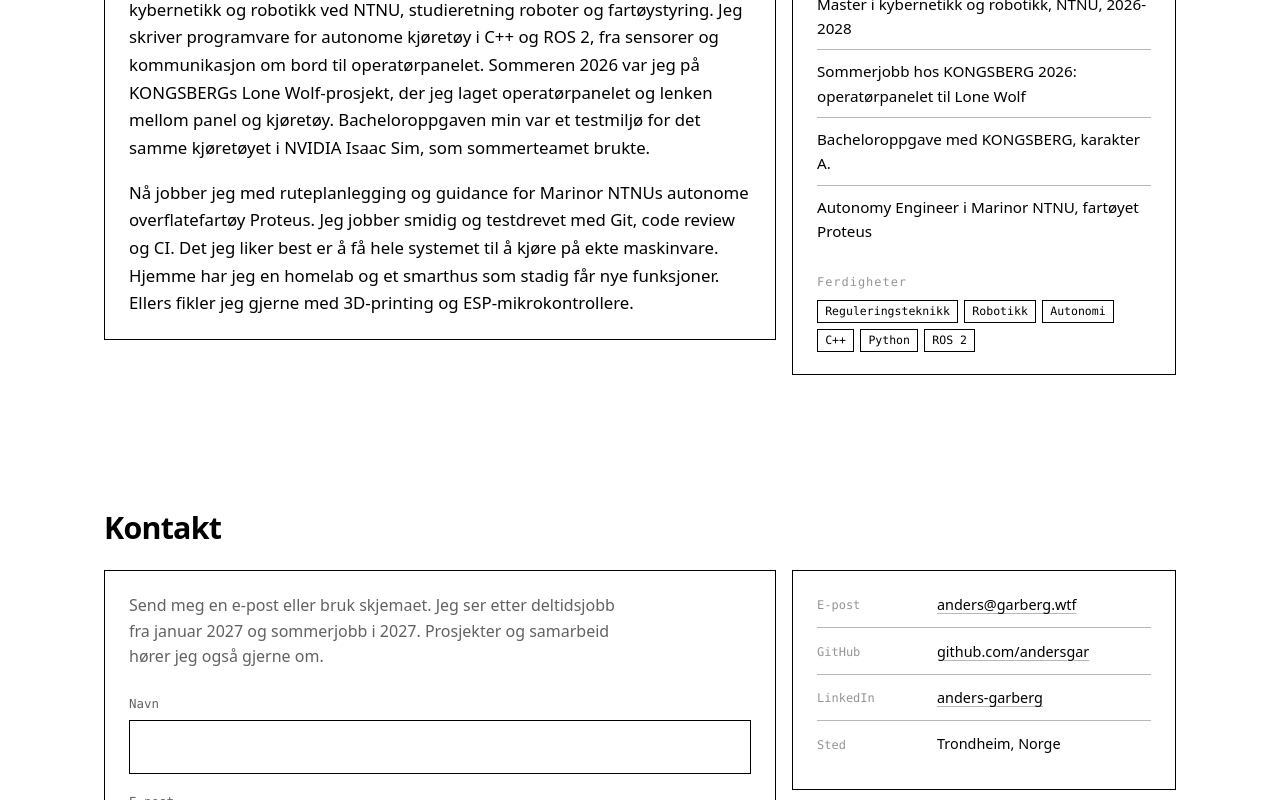
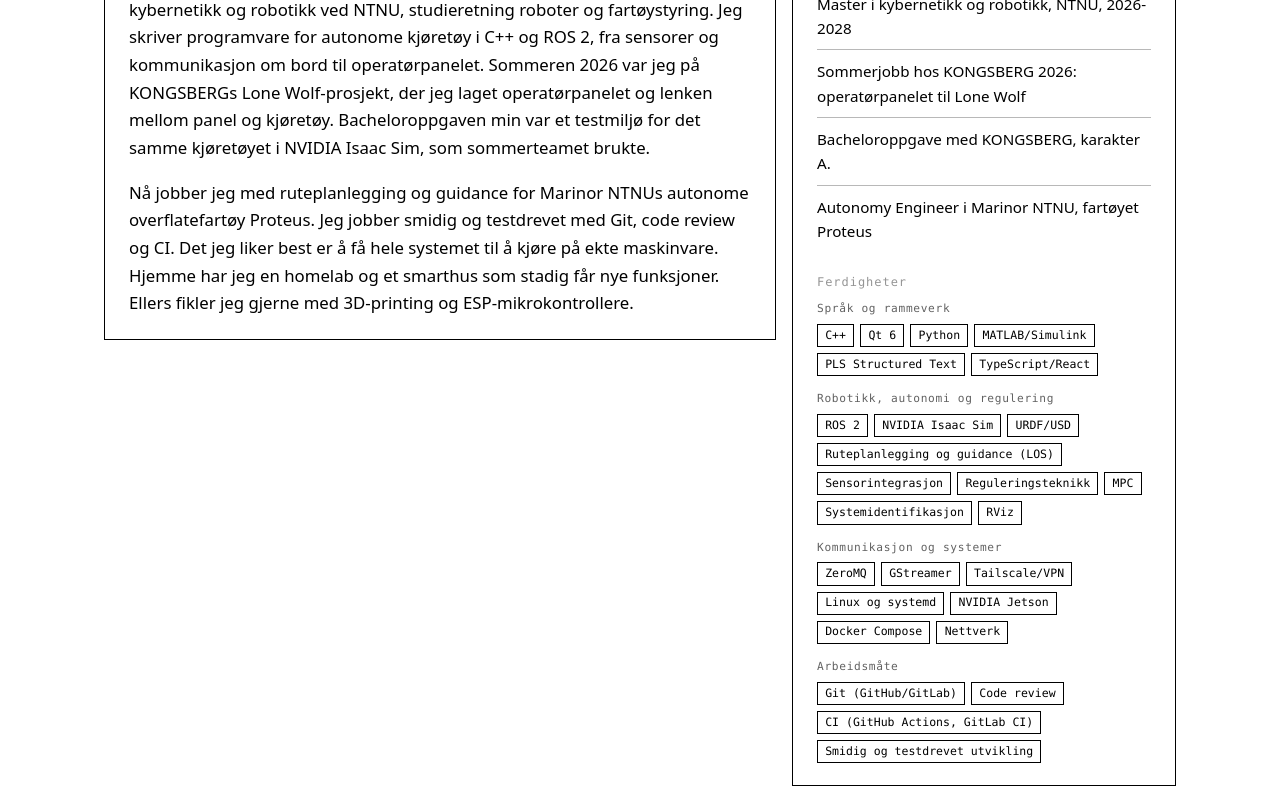
Before and after one commit to andersgar/anders.garberg.wtf, a React (Vite) app: page /om-meg in a window 1280 px wide. Shown: the part 3787-4587 px from the top of the page. Built offline with nearby package versions, Linux system fonts and the light colour scheme; no server answers.

Commit message:
Group the skills in the About section the way the CV does, shared with the prerender.

```diff
--- a/scripts/prerender.ts
+++ b/scripts/prerender.ts
@@ -10,6 +10,7 @@
 import { resolve } from "node:path";
 import type { Plugin } from "vite";
 import { translations, type Language } from "../src/i18n/translations";
+import { SKILL_GROUPS } from "../src/data/skills";
 
 const SITE = "https://garberg.wtf";
 
@@ -253,9 +254,12 @@
     })
     .join("\n");
 
-  const skills = [t.controlSystems, t.robotics, t.autonomy, "C++", "Python", "ROS 2"]
-    .map((s) => `<span class="tag">${escape(s)}</span>`)
-    .join("");
+  const skills = SKILL_GROUPS.map(
+    (group) =>
+      `<div class="skill-group"><p class="skill-label">${escape(group.label[lang])}</p><div class="row">${group.items
+        .map((item) => `<span class="tag">${escape(item[lang])}</span>`)
+        .join("")}</div></div>`
+  ).join("\n");
 
   return `
 <header id="home" class="hero"><div class="container hero-wrap">
@@ -282,7 +286,8 @@
 <section id="about"><div class="container"><h2 class="section-title">${escape(t.about)}</h2><div class="about-grid">
 <div class="about-prose box"><p>${escape(t.aboutText1)}</p><p>${escape(t.aboutText2)}</p></div>
 <div class="about-facts box"><h3>${escape(t.highlights)}</h3><ul><li>${escape(t.highlight1)}</li><li>${escape(t.highlight2)}</li><li>${escape(t.highlight3)}</li><li>${escape(t.highlight4)}</li></ul>
-<h3>${escape(t.skills)}</h3><div class="row">${skills}</div></div>
+<h3>${escape(t.skills)}</h3>
+${skills}</div>
 </div></div></section>
 <section id="contact"><div class="container"><h2 class="section-title">${escape(t.contact)}</h2>
 <p class="contact-intro">${escape(t.contactDesc)}</p>
--- a/src/components/About.tsx
+++ b/src/components/About.tsx
@@ -1,7 +1,8 @@
 import { useLanguage } from "../context/LanguageContext";
+import { SKILL_GROUPS } from "../data/skills";
 
 export function About() {
-  const { t } = useLanguage();
+  const { t, lang } = useLanguage();
 
   return (
     <section id="about">
@@ -21,14 +22,18 @@
               <li>{t("highlight4")}</li>
             </ul>
             <h3>{t("skills")}</h3>
-            <div className="row">
-              <span className="tag">{t("controlSystems")}</span>
-              <span className="tag">{t("robotics")}</span>
-              <span className="tag">{t("autonomy")}</span>
-              <span className="tag">C++</span>
-              <span className="tag">Python</span>
-              <span className="tag">ROS 2</span>
-            </div>
+            {SKILL_GROUPS.map((group) => (
+              <div className="skill-group" key={group.label.en}>
+                <p className="skill-label">{group.label[lang]}</p>
+                <div className="row">
+                  {group.items.map((item) => (
+                    <span className="tag" key={item.en}>
+                      {item[lang]}
+                    </span>
+                  ))}
+                </div>
+              </div>
+            ))}
           </div>
         </div>
       </div>
--- /dev/null
+++ b/src/data/skills.ts
@@ -0,0 +1,71 @@
+// Skill groups shown in the About section, mirrored from the CV. Used by the
+// About component and by the build-time prerender, so the two never drift.
+export interface LangText {
+  no: string;
+  en: string;
+}
+
+export interface SkillGroup {
+  label: LangText;
+  items: LangText[];
+}
+
+const same = (s: string): LangText => ({ no: s, en: s });
+
+export const SKILL_GROUPS: SkillGroup[] = [
+  {
+    label: { no: "Språk og rammeverk", en: "Languages and frameworks" },
+    items: [
+      same("C++"),
+      same("Qt 6"),
+      same("Python"),
+      same("MATLAB/Simulink"),
+      { no: "PLS Structured Text", en: "PLC Structured Text" },
+      same("TypeScript/React"),
+    ],
+  },
+  {
+    label: {
+      no: "Robotikk, autonomi og regulering",
+      en: "Robotics, autonomy and control",
+    },
+    items: [
+      same("ROS 2"),
+      same("NVIDIA Isaac Sim"),
+      same("URDF/USD"),
+      {
+        no: "Ruteplanlegging og guidance (LOS)",
+        en: "Route planning and guidance (LOS)",
+      },
+      { no: "Sensorintegrasjon", en: "Sensor integration" },
+      { no: "Reguleringsteknikk", en: "Control engineering" },
+      same("MPC"),
+      { no: "Systemidentifikasjon", en: "System identification" },
+      same("RViz"),
+    ],
+  },
+  {
+    label: { no: "Kommunikasjon og systemer", en: "Communication and systems" },
+    items: [
+      same("ZeroMQ"),
+      same("GStreamer"),
+      same("Tailscale/VPN"),
+      { no: "Linux og systemd", en: "Linux and systemd" },
+      same("NVIDIA Jetson"),
+      same("Docker Compose"),
+      { no: "Nettverk", en: "Networking" },
+    ],
+  },
+  {
+    label: { no: "Arbeidsmåte", en: "Ways of working" },
+    items: [
+      same("Git (GitHub/GitLab)"),
+      same("Code review"),
+      same("CI (GitHub Actions, GitLab CI)"),
+      {
+        no: "Smidig og testdrevet utvikling",
+        en: "Agile and test-driven development",
+      },
+    ],
+  },
+];
--- a/src/styles/desktop.css
+++ b/src/styles/desktop.css
@@ -450,6 +450,16 @@
 .about-facts .row {
   gap: 6px;
 }
+.skill-group + .skill-group {
+  margin-top: 14px;
+}
+.skill-label {
+  font-family: var(--font-mono);
+  font-size: 0.7rem;
+  letter-spacing: 0.06em;
+  color: var(--muted);
+  margin: 0 0 6px;
+}
 
 /* ---- Contact -------------------------------------------------------------- */
 
```
